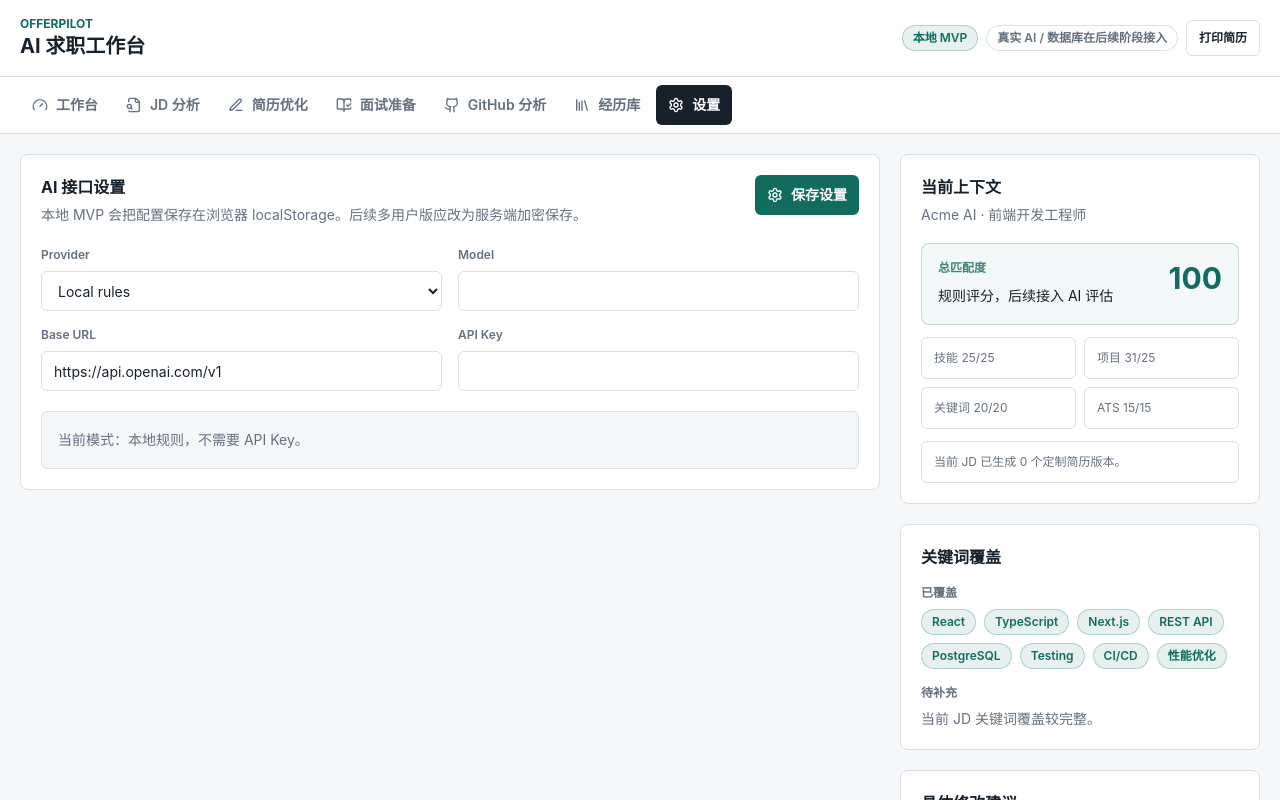
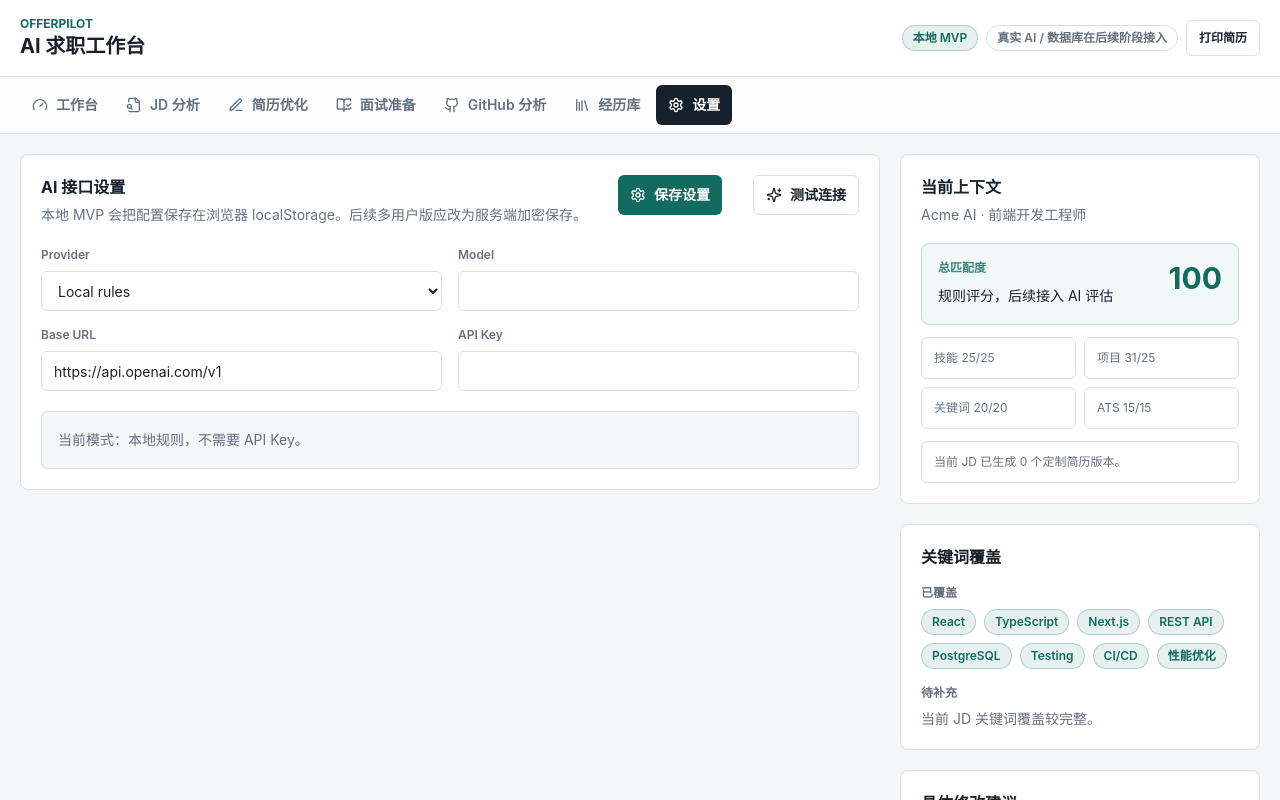
Before and after one commit to xinghe118/offerpilot, a Next.js app: page / in a window 1280 px wide. Both pictures are taken after a click on the button "设置". Shown: the top 800 px of the page. Built offline with nearby package versions, Linux system fonts and the light colour scheme.

Commit message:
feat: add AI connection test

```diff
--- /dev/null
+++ b/app/api/ai/test-connection/route.ts
@@ -0,0 +1,32 @@
+import { NextResponse } from "next/server";
+import { jsonError, readJson } from "@/lib/api/json";
+import { getAiProvider } from "@/lib/ai/provider";
+import type { RuntimeAiConfig } from "@/lib/ai/openai-compatible";
+
+type TestConnectionRequest = {
+  aiConfig?: RuntimeAiConfig;
+};
+
+export async function POST(request: Request) {
+  try {
+    const input = await readJson<TestConnectionRequest>(request);
+    const result = await getAiProvider(input.aiConfig).analyzeJd({
+      company: "OfferPilot Test",
+      role: "Frontend Developer",
+      rawText: "We need React, TypeScript, Next.js and REST API experience.",
+    });
+
+    return NextResponse.json({
+      ok: true,
+      provider: input.aiConfig?.provider ?? process.env.AI_PROVIDER ?? "local",
+      mode: input.aiConfig?.provider === "openai" ? "openai-compatible-or-fallback" : "local",
+      sampleKeywords: result.keywords,
+      message:
+        input.aiConfig?.provider === "openai"
+          ? "测试请求已完成。如果远程接口不可用，系统会自动回退本地规则。"
+          : "本地规则模式可用。",
+    });
+  } catch (error) {
+    return jsonError(error instanceof Error ? error.message : "AI connection test failed.", 500);
+  }
+}
--- a/components/offer-pilot-workspace.tsx
+++ b/components/offer-pilot-workspace.tsx
@@ -155,6 +155,8 @@ export function OfferPilotWorkspace() {
   const [profile, setProfile] = useState(seedProfile);
   const [aiConfig, setAiConfig] = useState<WebAiConfig>(defaultWebAiConfig);
   const [settingsSaved, setSettingsSaved] = useState(false);
+  const [aiTestResult, setAiTestResult] = useState("");
+  const [isTestingAi, setIsTestingAi] = useState(false);
   const [jobs, setJobs] = useState<JobDescription[]>(seedJobDescriptions);
   const [versions, setVersions] = useState<ResumeVersion[]>([]);
   const [prepDrafts, setPrepDrafts] = useState<Record<string, InterviewPrep>>({});
@@ -191,6 +193,29 @@ export function OfferPilotWorkspace() {
     window.localStorage.setItem("offerpilot.aiConfig", JSON.stringify(nextConfig));
     setSettingsSaved(true);
     window.setTimeout(() => setSettingsSaved(false), 1800);
+  }
+
+  async function testAiConnection() {
+    setIsTestingAi(true);
+    setAiTestResult("");
+    try {
+      const response = await fetch("/api/ai/test-connection", {
+        method: "POST",
+        headers: {
+          "Content-Type": "application/json",
+        },
+        body: JSON.stringify({ aiConfig }),
+      });
+      const result = (await response.json()) as { ok?: boolean; message?: string; sampleKeywords?: string[]; error?: string };
+      if (!response.ok || !result.ok) {
+        throw new Error(result.error ?? "测试失败。");
+      }
+      setAiTestResult(`${result.message ?? "测试成功。"} 关键词：${result.sampleKeywords?.join("、") ?? "无"}`);
+    } catch (error) {
+      setAiTestResult(error instanceof Error ? error.message : "测试失败。");
+    } finally {
+      setIsTestingAi(false);
+    }
   }
 
   async function analyzeDraftJob() {
@@ -835,6 +860,14 @@ export function OfferPilotWorkspace() {
                     <Settings size={16} />
                     保存设置
                   </button>
+                  <button
+                    className="inline-flex h-10 items-center gap-2 rounded-md border border-line bg-white px-3 text-sm font-semibold text-ink transition hover:border-accent disabled:opacity-60"
+                    onClick={testAiConnection}
+                    disabled={isTestingAi}
+                  >
+                    <Sparkles size={16} />
+                    {isTestingAi ? "测试中" : "测试连接"}
+                  </button>
                 </div>
                 <div className="mt-5 grid gap-4 md:grid-cols-2">
                   <label className="grid gap-2">
@@ -868,6 +901,11 @@ export function OfferPilotWorkspace() {
                   当前模式：{aiConfig.provider === "local" ? "本地规则，不需要 API Key。" : "OpenAI-compatible，请填写 Base URL、API Key 和 Model。远程失败会回退本地规则。"}
                 </div>
                 {settingsSaved ? <p className="mt-3 text-sm font-semibold text-accent">设置已保存到当前浏览器。</p> : null}
+                {aiTestResult ? (
+                  <div className="mt-3 rounded-md border border-line bg-white p-3 text-sm leading-6 text-muted">
+                    {aiTestResult}
+                  </div>
+                ) : null}
               </Panel>
             </div>
           )}
```
